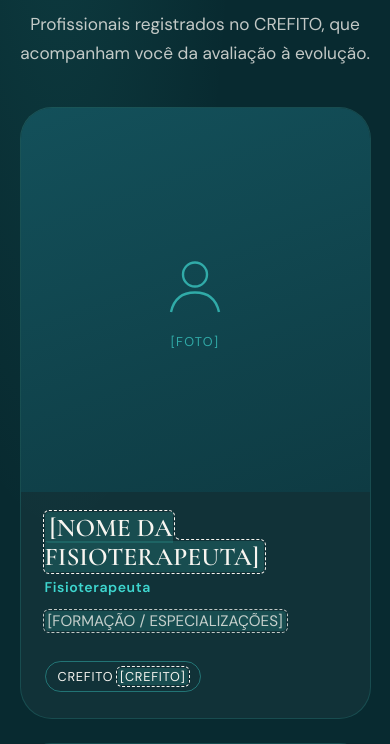
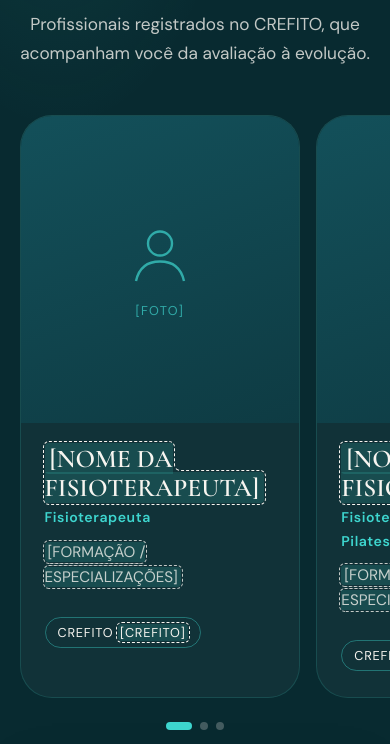
Before and after one commit to thiagodossantosdka-rgb/pilates, a plain HTML site: page index.html in a window 390 px wide. Shown: the part 6604-7348 px from the top of the page. Drawn offline with Linux system fonts and the light colour scheme; animation ran at ten frames a second.

Commit message:
Equipe em carrossel com arraste no celular
Abaixo de 768px os cards dos profissionais passam para o lado com
scroll-snap e indicadores; no desktop a grade continua igual.

Co-Authored-By: Claude Opus 5.5 <noreply@anthropic.com>

```diff
--- a/css/style.css
+++ b/css/style.css
@@ -510,6 +510,21 @@ main { position: relative; }
 
 /* ---------- 07e. Equipe ---------- */
 .team { display: grid; gap: 24px; grid-template-columns: repeat(auto-fit, minmax(250px, 1fr)); }
+/* Celular: carrossel com arraste lateral e "dots" */
+@media (max-width: 767px) {
+  .team-carousel { margin-inline: calc(var(--pad) * -1); }
+  .team {
+    display: flex; gap: 16px;
+    overflow-x: auto; scroll-snap-type: x mandatory; scroll-padding-inline: var(--pad);
+    padding: 8px var(--pad) 24px;
+    scrollbar-width: none; -webkit-overflow-scrolling: touch; overscroll-behavior-x: contain;
+  }
+  .team::-webkit-scrollbar { display: none; }
+  .team .member { flex: 0 0 min(80%, 300px); scroll-snap-align: start; }
+}
+@media (min-width: 768px) { .team-carousel .carousel-dots { display: none; } }
+.carousel-dots--light span { background: rgba(247, 245, 240, .25); }
+.carousel-dots--light span.is-active { background: var(--turquesa); }
 .member {
   background: rgba(247, 245, 240, .04); border: 1px solid rgba(62, 214, 207, .16);
   border-radius: var(--radius-lg); overflow: hidden;
--- a/index.html
+++ b/index.html
@@ -454,7 +454,11 @@
           <p class="section__lead">Profissionais registrados no CREFITO, que acompanham você da avaliação à evolução.</p>
         </header>
         <!-- Cards gerados a partir de config.equipe -->
-        <ul class="team" data-render="equipe"></ul>
+        <!-- No celular vira carrossel (arrastar para o lado); no desktop, grade -->
+        <div class="team-carousel" data-carousel>
+          <ul class="team" data-render="equipe" data-carousel-track></ul>
+          <div class="carousel-dots carousel-dots--light" data-carousel-dots aria-hidden="true"></div>
+        </div>
       </div>
     </section>
 
--- a/js/main.js
+++ b/js/main.js
@@ -515,11 +515,12 @@
   }
 
   function setupCarousels() {
-    var mc = $("[data-carousel]");
-    if (mc) {
+    // Carrosséis com arraste (motivos e equipe): só os "dots" precisam de JS
+    $$("[data-carousel]").forEach(function (mc) {
       var tr = $("[data-carousel-track]", mc);
+      if (!tr || !tr.children.length) return;
       bindDots(tr, makeDots($("[data-carousel-dots]", mc), tr.children.length));
-    }
+    });
 
     var sl = $("[data-slider]");
     if (!sl) return;
```
